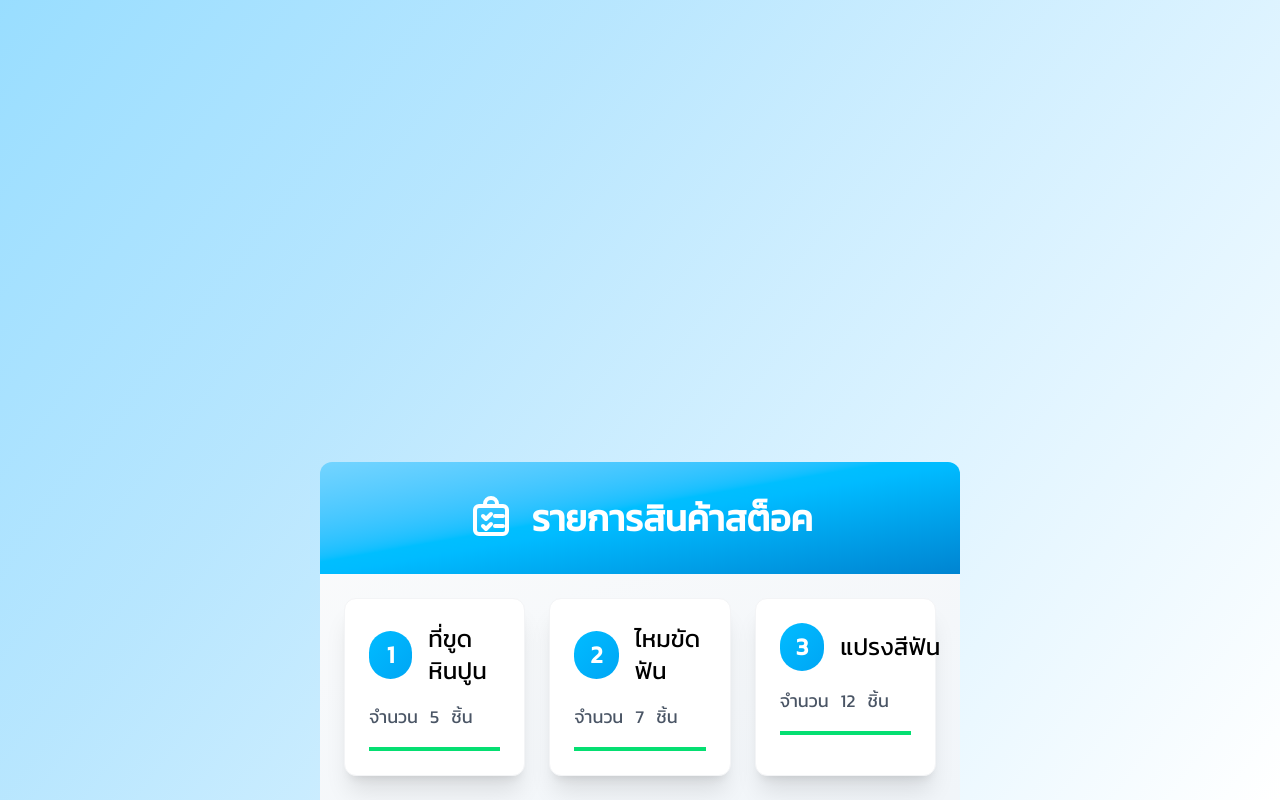
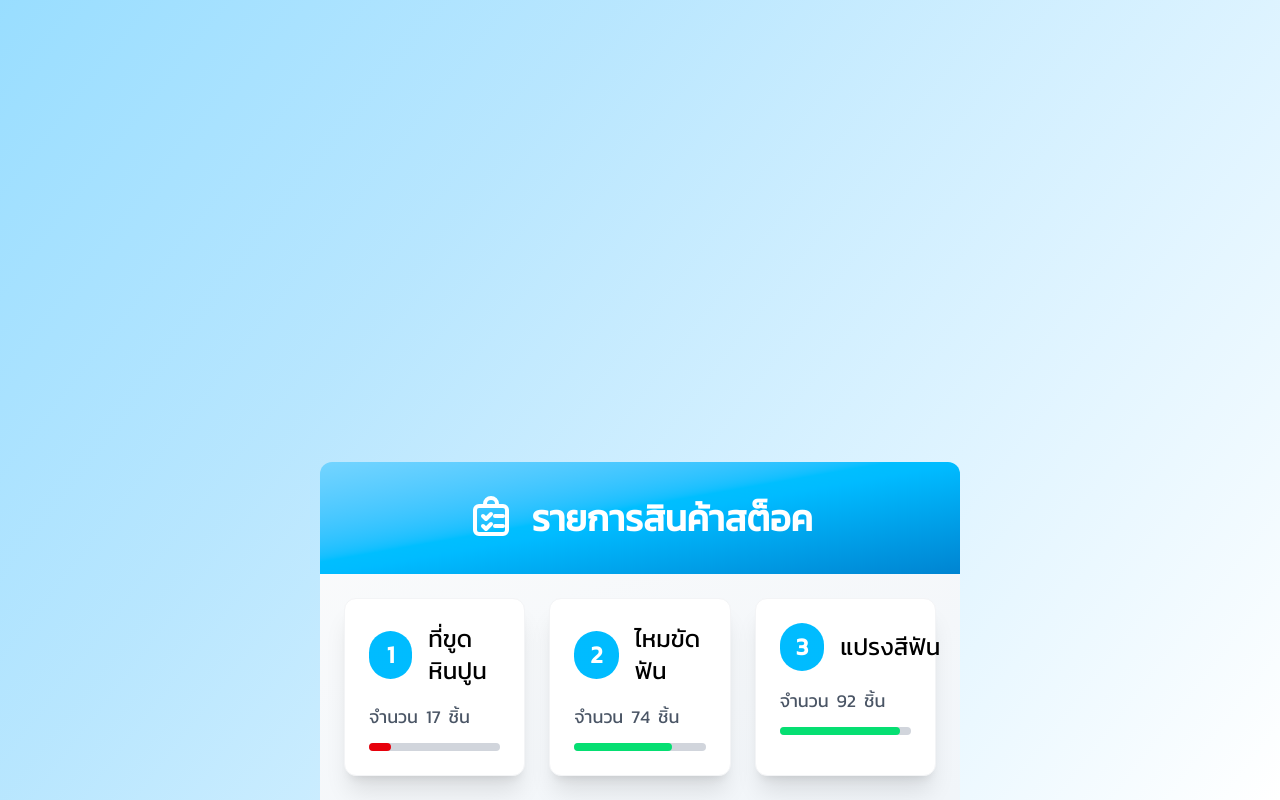
Before and after one commit to panuwit009/dtstock, a Next.js app: page /home in a window 1280 px wide. Shown: the part 852-1652 px from the top of the page. Built offline with nearby package versions, Linux system fonts and the light colour scheme.

Commit message:
ui items

```diff
--- a/src/app/home/components/items.tsx
+++ b/src/app/home/components/items.tsx
@@ -5,10 +5,11 @@ interface Item {
     amount: number;
 }
 
+const percent: number = 1000;
 const itemList: Item[] = [
-    {id: 1, name: "ที่ขูดหินปูน", amount: 5}
-    ,{id: 2, name: "ไหมขัดฟัน", amount: 7}
-    ,{id: 3, name: "แปรงสีฟัน", amount: 12}
+    {id: 1, name: "ที่ขูดหินปูน", amount: 17,}
+    ,{id: 2, name: "ไหมขัดฟัน", amount: 74,}
+    ,{id: 3, name: "แปรงสีฟัน", amount: 92,}
 ];
 
 export default function Items () {
@@ -32,12 +33,24 @@ export default function Items () {
                 <div className="p-6 bg-gradient-to-br from-gray-50 to-slate-100">
 
                     <div className="grid grid-cols-1 md:grid-cols-1 lg:grid-cols-3 gap-6">
-                        {itemList.map((item) =>
+                        {itemList.map((item) => {
+                            const amountPercent = (item.amount) * 100 / 100;
+                            let color = "";
+
+                            switch (true) {
+                                case amountPercent >= 50 :
+                                    color = "border-green-400";
+                                    break;
+                                case amountPercent <= 50 :
+                                    color = "border-red-600";
+                                    break;
+                            }
+                            return (
                                 <div className="bg-white p-6 rounded-xl shadow-xl hover:shadow-xl transition duration-300 hover:-translate-y-2 border border-gray-100" key={item.id}>
                                     <div className="grid grid-cols-2 gap-4 flex items-center">
 
                                         <div className="flex items-center col-span-2 gap-4">
-                                        <p className="w-12 h-12 flex justify-center items-center bg-gradient-to-br from-sky-400 to-sky-500
+                                            <p className="w-12 h-12 flex justify-center items-center bg-gradient-to-br from-sky-400 to-sky-400
                                             text-white font-bold p-4 text-2xl rounded-full">{item.id}</p>
                                             <div className="text-2xl">{item.name}</div>
                                         </div>
@@ -46,7 +59,7 @@ export default function Items () {
                                             <p>{item.name}</p>
                                         </div> */}
 
-                                    <div className="flex items-center text-lg text-gray-600 gap-3">
+                                        <div className="flex items-center text-lg text-gray-600 gap-2">
                                             <p>จำนวน</p>
                                             <p className="">{item.amount}</p>
                                             <p className="">ชิ้น</p>
@@ -54,9 +67,12 @@ export default function Items () {
 
                                     </div>
 
-
-                                        <hr className="border-2 border-green-400 mt-4"></hr>
+                                    <div className="mt-3 bg-gray-300 rounded-xl">
+                                        <hr className={`rounded-xl border-4 ${color}`} style={{ width: `${amountPercent}%` }}></hr>
                                     </div>
+                            </div>
+                            );
+                        }
                         )}
                     </div>
                 </div>
```
Lines whose indentation alone changed are shown as unchanged.
